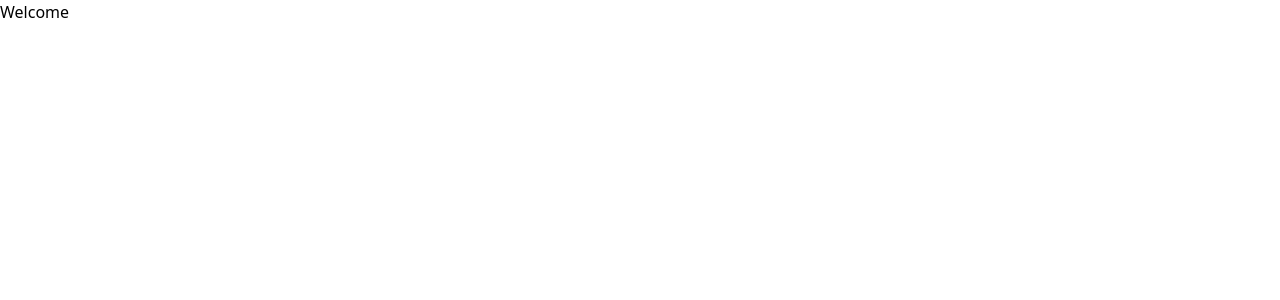
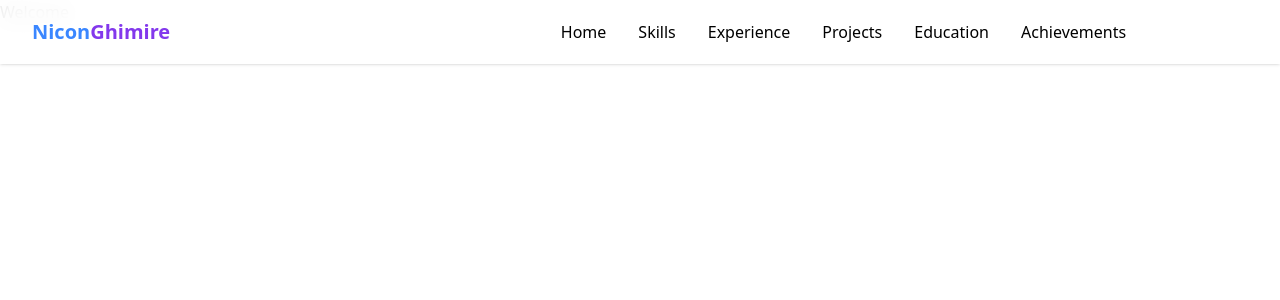
Before and after one commit to ManishNewa/NiconPortfolio, a Vue app: page / in a window 1280 px wide. Shown: the top 300 px of the page. Built offline with nearby package versions, Linux system fonts and the light colour scheme.

Commit message:
tailwind pacakges configured

```diff
--- a/package.json
+++ b/package.json
@@ -15,7 +15,6 @@
   "dependencies": {
     "@tailwindcss/vite": "^4.1.10",
     "pinia": "^3.0.1",
-    "tailwindcss": "^4.1.10",
     "vue": "^3.5.13",
     "vue-router": "^4.5.0"
   },
@@ -23,13 +22,16 @@
     "@eslint/js": "^9.22.0",
     "@vitejs/plugin-vue": "^5.2.3",
     "@vue/eslint-config-prettier": "^10.2.0",
+    "autoprefixer": "^10.4.21",
     "eslint": "^9.22.0",
     "eslint-plugin-oxlint": "^0.16.0",
     "eslint-plugin-vue": "~10.0.0",
     "globals": "^16.0.0",
     "npm-run-all2": "^7.0.2",
     "oxlint": "^0.16.0",
+    "postcss": "^8.5.5",
     "prettier": "3.5.3",
+    "tailwindcss": "^4.1.10",
     "vite": "^6.2.4",
     "vite-plugin-vue-devtools": "^7.7.2"
   }
--- a/src/App.vue
+++ b/src/App.vue
@@ -1,11 +1,12 @@
 <script setup>
-import { RouterView } from "vue-router";
+import { RouterView } from 'vue-router'
+import NavBar from './components/layouts/NavBar.vue'
 </script>
 
 <template>
   <header>
     <div class="wrapper">
-      <nav></nav>
+      <NavBar></NavBar>
     </div>
   </header>
 
--- a/src/assets/main.css
+++ b/src/assets/main.css
@@ -1 +1,9 @@
-@import "tailwindcss";
+@import 'tailwindcss';
+
+.text-primary {
+  color: #3a86ff;
+}
+
+.text-secondary {
+  color: #8338ec;
+}
--- /dev/null
+++ b/src/components/layouts/NavBar.vue
@@ -0,0 +1,85 @@
+<template>
+  <nav class="fixed w-full bg-white/90 backdrop-blur-md shadow-sm z-50 transition-all duration-300">
+    <div class="max-w-7xl mx-auto px-4 sm:px-6 lg:px-8">
+      <div class="flex justify-between h-16">
+        <div class="flex items-center">
+          <a href="#" class="text-xl font-bold text-primary"
+            >Nicon<span class="text-secondary">Ghimire</span>
+          </a>
+        </div>
+
+        <!-- Desktop Navigation -->
+        <div class="hidden md:flex items-center space-x-8">
+          <a href="#home" class="text-dark hover:text-primary transition">Home</a>
+          <a href="#skills" class="text-dark hover:text-primary transition">Skills</a>
+          <a href="#experience" class="text-dark hover:text-primary transition">Experience</a>
+          <a href="#projects" class="text-dark hover:text-primary transition">Projects</a>
+          <a href="#education" class="text-dark hover:text-primary transition">Education</a>
+          <a href="#achievements" class="text-dark hover:text-primary transition">Achievements</a>
+          <a
+            href="#contact"
+            class="px-4 py-2 bg-primary text-white rounded-full hover:bg-secondary transition"
+            >Contact</a
+          >
+        </div>
+
+        <!-- Mobile menu button -->
+        <div class="md:hidden flex items-center">
+          <button id="mobile-menu-button" class="text-dark hover:text-primary focus:outline-none">
+            <svg class="h-6 w-6" fill="none" viewBox="0 0 24 24" stroke="currentColor">
+              <path
+                stroke-linecap="round"
+                stroke-linejoin="round"
+                stroke-width="2"
+                d="M4 6h16M4 12h16M4 18h16"
+              ></path>
+            </svg>
+          </button>
+        </div>
+      </div>
+    </div>
+
+    <!-- Mobile Navigation -->
+    <div id="mobile-menu" class="md:hidden hidden bg-white shadow-lg">
+      <div class="px-2 pt-2 pb-3 space-y-1 sm:px-3">
+        <a
+          href="#home"
+          class="block px-3 py-2 rounded-md text-base font-medium text-dark hover:text-primary hover:bg-gray-50"
+          >Home</a
+        >
+        <a
+          href="#skills"
+          class="block px-3 py-2 rounded-md text-base font-medium text-dark hover:text-primary hover:bg-gray-50"
+          >Skills</a
+        >
+        <a
+          href="#experience"
+          class="block px-3 py-2 rounded-md text-base font-medium text-dark hover:text-primary hover:bg-gray-50"
+          >Experience</a
+        >
+        <a
+          href="#projects"
+          class="block px-3 py-2 rounded-md text-base font-medium text-dark hover:text-primary hover:bg-gray-50"
+          >Projects</a
+        >
+        <a
+          href="#education"
+          class="block px-3 py-2 rounded-md text-base font-medium text-dark hover:text-primary hover:bg-gray-50"
+          >Education</a
+        >
+        <a
+          href="#achievements"
+          class="block px-3 py-2 rounded-md text-base font-medium text-dark hover:text-primary hover:bg-gray-50"
+          >Achievements</a
+        >
+        <a
+          href="#contact"
+          class="block px-3 py-2 rounded-md text-base font-medium text-white bg-primary hover:bg-secondary"
+          >Contact</a
+        >
+      </div>
+    </div>
+  </nav>
+</template>
+
+<script setup></script>
--- /dev/null
+++ b/tailwind.config.js
@@ -0,0 +1,32 @@
+// tailwind.config.js
+export default {
+    content: [
+        './index.html',
+        './src/**/*.{vue,js,ts,jsx,tsx}', // Important for Vue + Vite
+    ],
+    theme: {
+        extend: {
+            colors: {
+                primary: '#3a86ff',
+                secondary: '#8338ec',
+                dark: '#1a1a2e',
+                light: '#f8f9fa',
+            },
+            animation: {
+                float: 'float 6s ease-in-out infinite',
+                'fade-in': 'fadeIn 1s ease-in',
+            },
+            keyframes: {
+                float: {
+                    '0%, 100%': { transform: 'translateY(0)' },
+                    '50%': { transform: 'translateY(-20px)' },
+                },
+                fadeIn: {
+                    '0%': { opacity: '0' },
+                    '100%': { opacity: '1' },
+                },
+            },
+        },
+    },
+    plugins: [],
+}
--- a/vite.config.js
+++ b/vite.config.js
@@ -2,6 +2,7 @@ import { fileURLToPath, URL } from 'node:url'
 
 import { defineConfig } from 'vite'
 import tailwindcss from '@tailwindcss/vite'
+import autoprefixer from 'autoprefixer'
 import vue from '@vitejs/plugin-vue'
 import vueDevTools from 'vite-plugin-vue-devtools'
 
@@ -11,6 +12,7 @@ export default defineConfig({
     vue(),
     vueDevTools(),
     tailwindcss(),
+    autoprefixer()
   ],
   resolve: {
     alias: {
```
Also changed, not shown: 1 other file (tests, documents, lock files or other folders).
